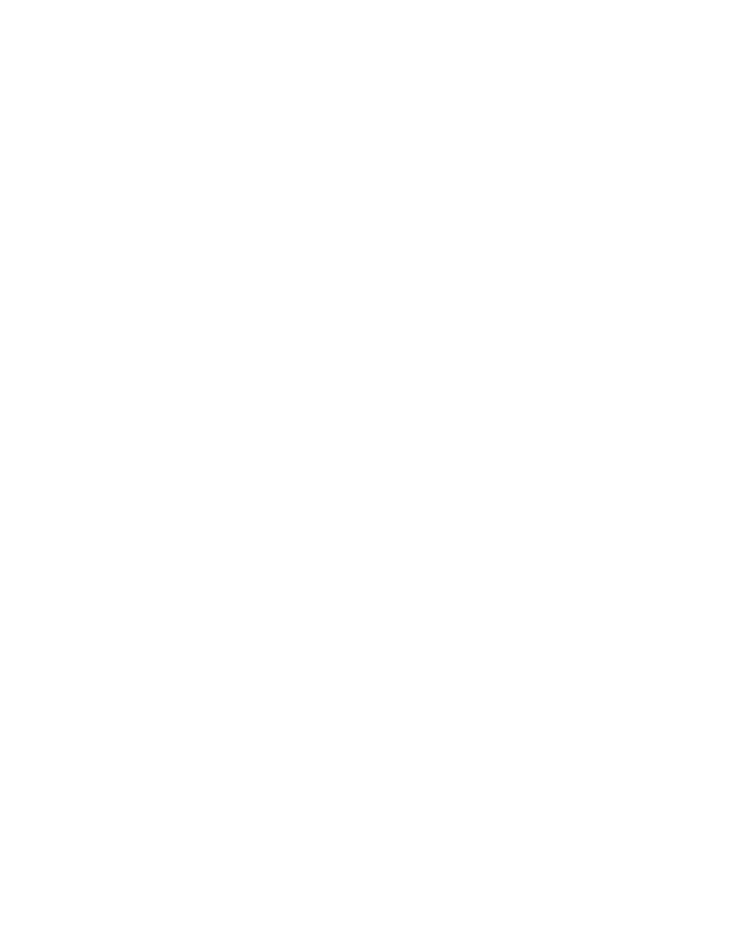
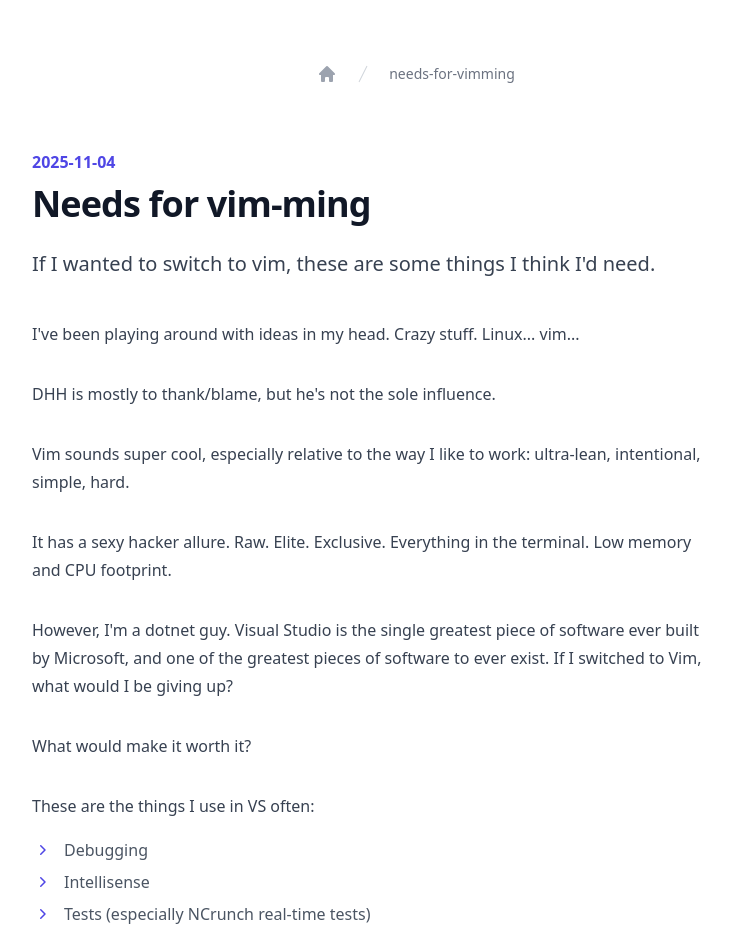
Before and after one commit to Burwin/blog, a Nuxt app: page /posts/needs-for-vimming in a window 1280 px wide. Before the commit this address had no page. Shown: the top 938 px of the page, without its empty margins (224-955 px from the left). Before the commit the page ends 800 px from the top, so only its background shows below. Built offline with nearby package versions, Linux system fonts and the light colour scheme.

Commit message:
post needs-for-vimming

```diff
--- /dev/null
+++ b/pages/posts/needs-for-vimming.vue
@@ -0,0 +1,91 @@
+<script setup lang="ts">
+const post = {
+  date: "2025-11-04",
+  title: "Needs for vim-ming",
+  excerpt:
+    "If I wanted to switch to vim, these are some things I think I'd need.",
+};
+</script>
+
+<template>
+  <BlogPost
+    :date="new Date(post.date)"
+    :title="post.title"
+    :excerpt="post.excerpt"
+  >
+    <ElementsBp
+      >I've been playing around with ideas in my head. Crazy stuff. Linux...
+      vim...</ElementsBp
+    >
+    <ElementsBp
+      >DHH is mostly to thank/blame, but he's not the sole
+      influence.</ElementsBp
+    >
+    <ElementsBp
+      >Vim sounds super cool, especially relative to the way I like to work:
+      ultra-lean, intentional, simple, hard.</ElementsBp
+    >
+    <ElementsBp
+      >It has a sexy hacker allure. Raw. Elite. Exclusive. Everything in the
+      terminal. Low memory and CPU footprint.</ElementsBp
+    >
+    <ElementsBp
+      >However, I'm a dotnet guy. Visual Studio is the single greatest piece of
+      software ever built by Microsoft, and one of the greatest pieces of
+      software to ever exist. If I switched to Vim, what would I be giving
+      up?</ElementsBp
+    >
+    <ElementsBp>What would make it worth it?</ElementsBp>
+    <ElementsBp>These are the things I use in VS often:</ElementsBp>
+
+    <ElementsBul>
+      <ElementsBli>Debugging</ElementsBli>
+      <ElementsBli>Intellisense</ElementsBli>
+      <ElementsBli>Tests (especially NCrunch real-time tests)</ElementsBli>
+      <ElementsBli
+        >Refactoring tools (especially renaming, but also extract method and
+        occasionally extract interface or file)</ElementsBli
+      >
+      <ElementsBli>Code snippets</ElementsBli>
+      <ElementsBli>File and Solution explorer (obviously)</ElementsBli>
+      <ElementsBli>Red and green squiggles for errors and warnings</ElementsBli>
+      <ElementsBli>Autoformat and other quick actions via Ctrl+.</ElementsBli>
+    </ElementsBul>
+
+    <ElementsBp>But that's probably it.</ElementsBp>
+    <ElementsBp
+      >What would I need in Vim to make it worth switching? Keeping in mine that
+      the experience in Vim should be different to a degree, especially seeking
+      greater simplicity and focus on intentionality.</ElementsBp
+    >
+    <ElementsBp>This might be a flow:</ElementsBp>
+
+    <ElementsBul>
+      <ElementsBli>File explorer (can forgo solution explorer)</ElementsBli>
+      <ElementsBli>Auto test runner in another pane</ElementsBli>
+      <ElementsBli>Intellisense is a must</ElementsBli>
+      <ElementsBli
+        >Debugger feels essential, but could maybe be below essential
+        priorities</ElementsBli
+      >
+      <ElementsBli
+        >Refactoring and code snippets should be reproducible via plugins, third
+        party or custom</ElementsBli
+      >
+      <ElementsBli
+        >Error and warning highlighting could be handled by linting plugins and
+        build messages</ElementsBli
+      >
+      <ElementsBli
+        >Theoretically, same for autoformatting (do we have things that already
+        hook into .editorconfig files?)</ElementsBli
+      >
+    </ElementsBul>
+
+    <ElementsBp
+      >So the big question marks are the following: debugging, intellisense, and
+      auto test runner.</ElementsBp
+    >
+    <ElementsBp>Anybody know good setups for these?</ElementsBp>
+  </BlogPost>
+</template>
```
